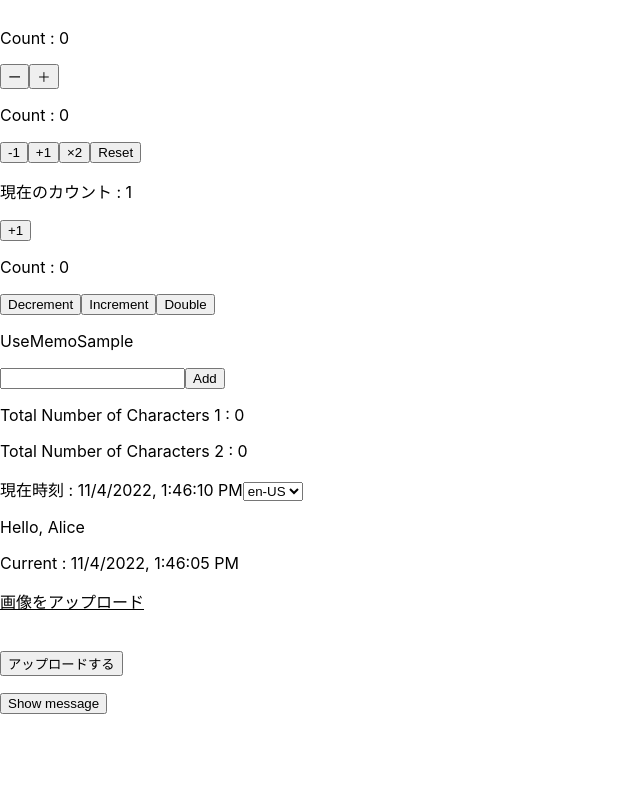
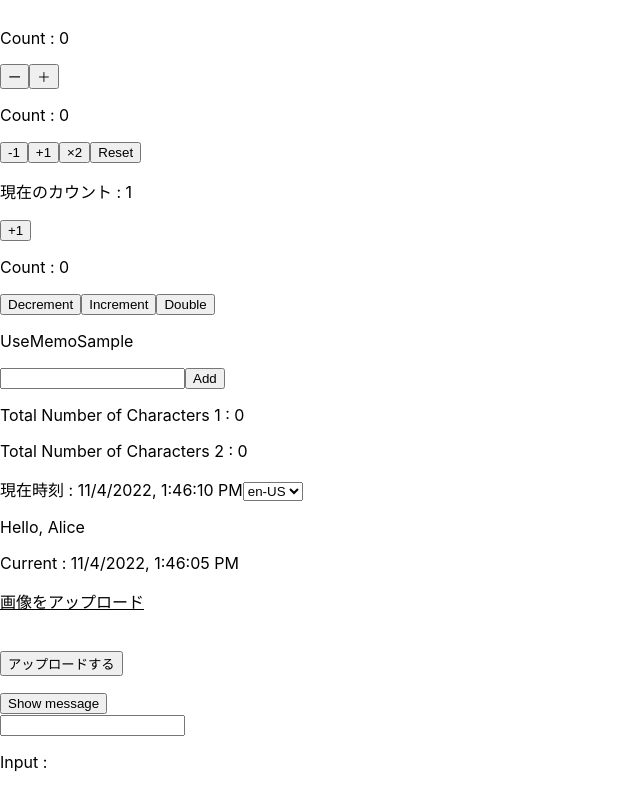
Before and after one commit to RiRyCasals/react-sample, a React (Create React App) app: page / in a window 1280 px wide. Shown: the part 247-1035 px from the top of the page, without its empty margins (0-640 px from the left). Before the commit the page ends 961 px from the top, so only its background shows below. Built offline with nearby package versions, Linux system fonts and the light colour scheme.

Commit message:
p110まで終了

```diff
--- /dev/null
+++ b/src/components/UseDebugValueSample.tsx
@@ -0,0 +1,22 @@
+import React, { useState, useCallback, useDebugValue } from "react";
+
+const useInput = () => {
+    const [state, setState] = useState('')
+    const onChange = useCallback((e: React.ChangeEvent<HTMLInputElement>) => {
+        setState(e.target.value)
+    }, [])
+    useDebugValue(`Input : ${state}`)
+    return [state, onChange] as const
+}
+
+const Input = () => {
+    const [text, onChangeText] = useInput()
+    return (
+        <div>
+            <input type="text" value={text} onChange={onChangeText} />
+            <p>Input : {text}</p>
+        </div>
+    )
+}
+
+export default Input
--- a/src/index.tsx
+++ b/src/index.tsx
@@ -16,6 +16,7 @@
 import UseContextSample from './components/UseContextSample'
 import ImageUploader from './components/UseRefSample';
 import UseImperativeHandle from './components/UseImperativeHandle';
+import Input from './components/UseDebugValueSample';
 
 const root = ReactDOM.createRoot(
   document.getElementById('root') as HTMLElement
@@ -36,6 +37,7 @@
     <UseContextSample/>
     <ImageUploader/>
     <UseImperativeHandle/>
+    <Input/>
   </div>
 );
 
```
